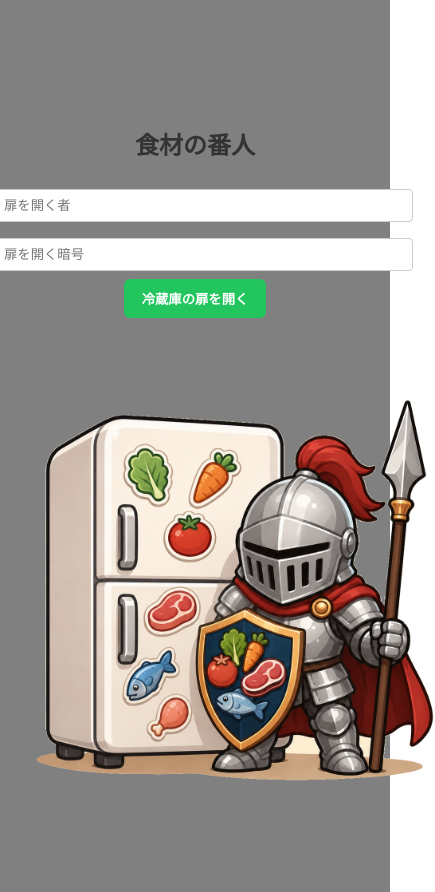
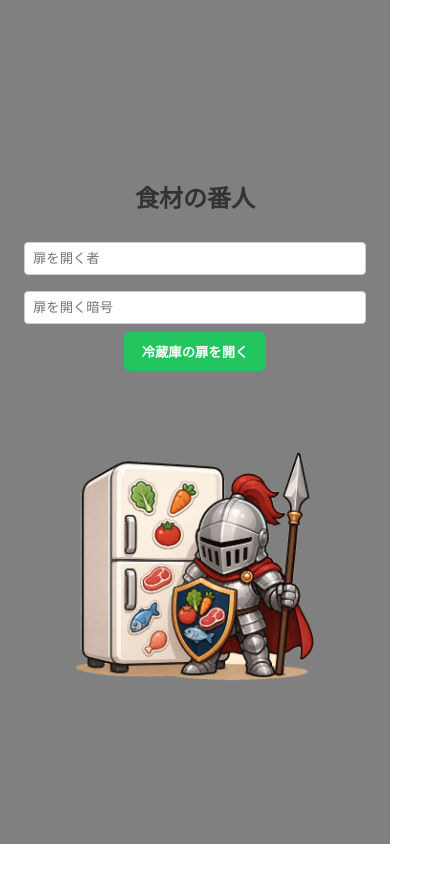
Before and after one commit to babu3150/food-guardian, a React (Create React App) app in the folder frontend/: page / in a window 390 px wide. Shown: the whole page, 435 px wide, since content can reach past the window. After the commit the page ends 844 px from the top, so only its background shows below. Built offline with nearby package versions, Linux system fonts and the light colour scheme.

Commit message:
スマホではログイン画面のイラストサイズを小さくする

```diff
--- a/frontend/src/App.css
+++ b/frontend/src/App.css
@@ -1,3 +1,7 @@
+* {
+  box-sizing: border-box;
+}
+
 body {
   font-family: Arial, sans-serif;
   margin: 0;
@@ -64,13 +68,14 @@ button.delete:hover {
   justify-content: center;
   align-items: center;
   gap: 80px;
+  width: 100%;
   min-height: 100vh;
   padding: 24px;
   background-color: #808080;
 }
 
 .login-form-area {
-  width: 400px;
+  width: 100%;
   max-width: 420px;
 }
 
@@ -160,4 +165,8 @@ button.delete:hover {
     flex-direction: column;
     text-align: center;
   }
+
+  .food-guardian-image {
+    width: 240px;
+  }
 }
```
